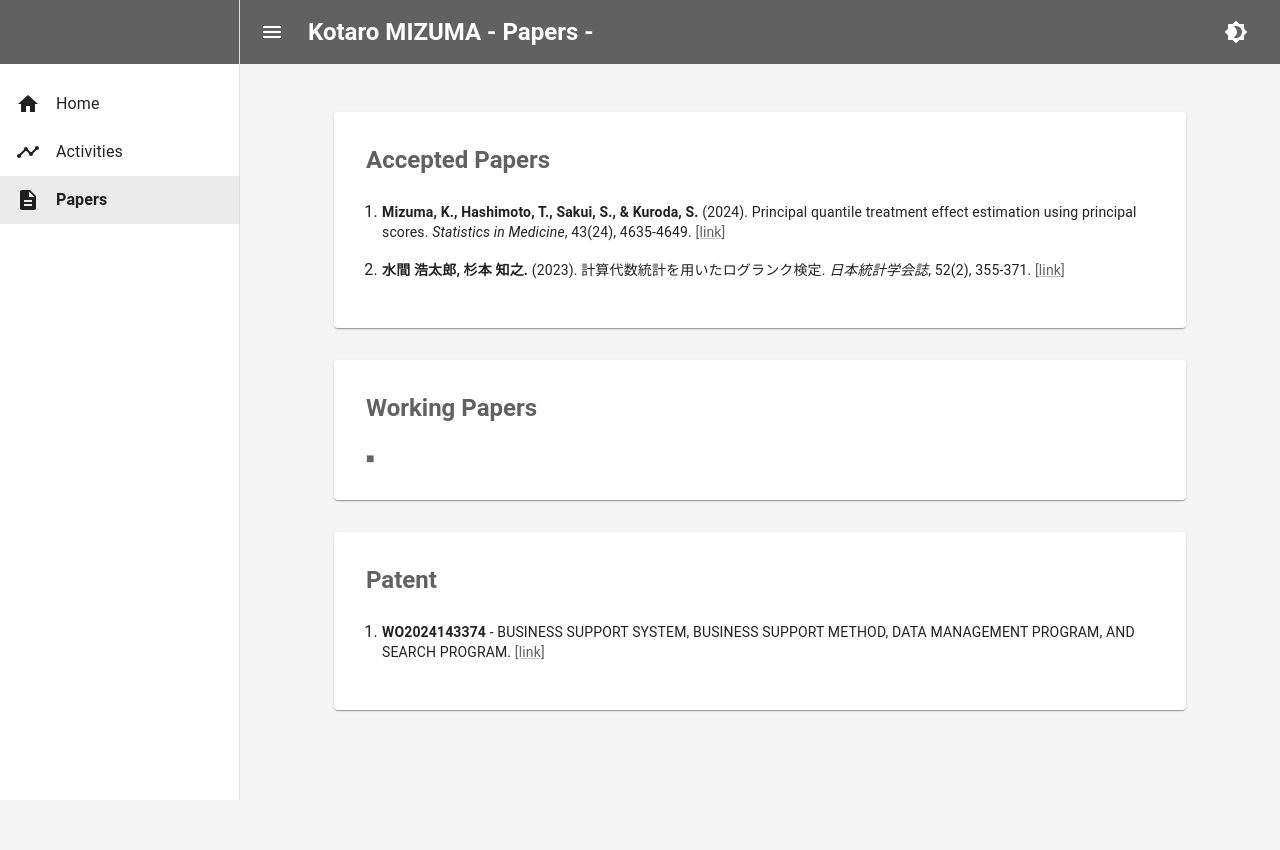
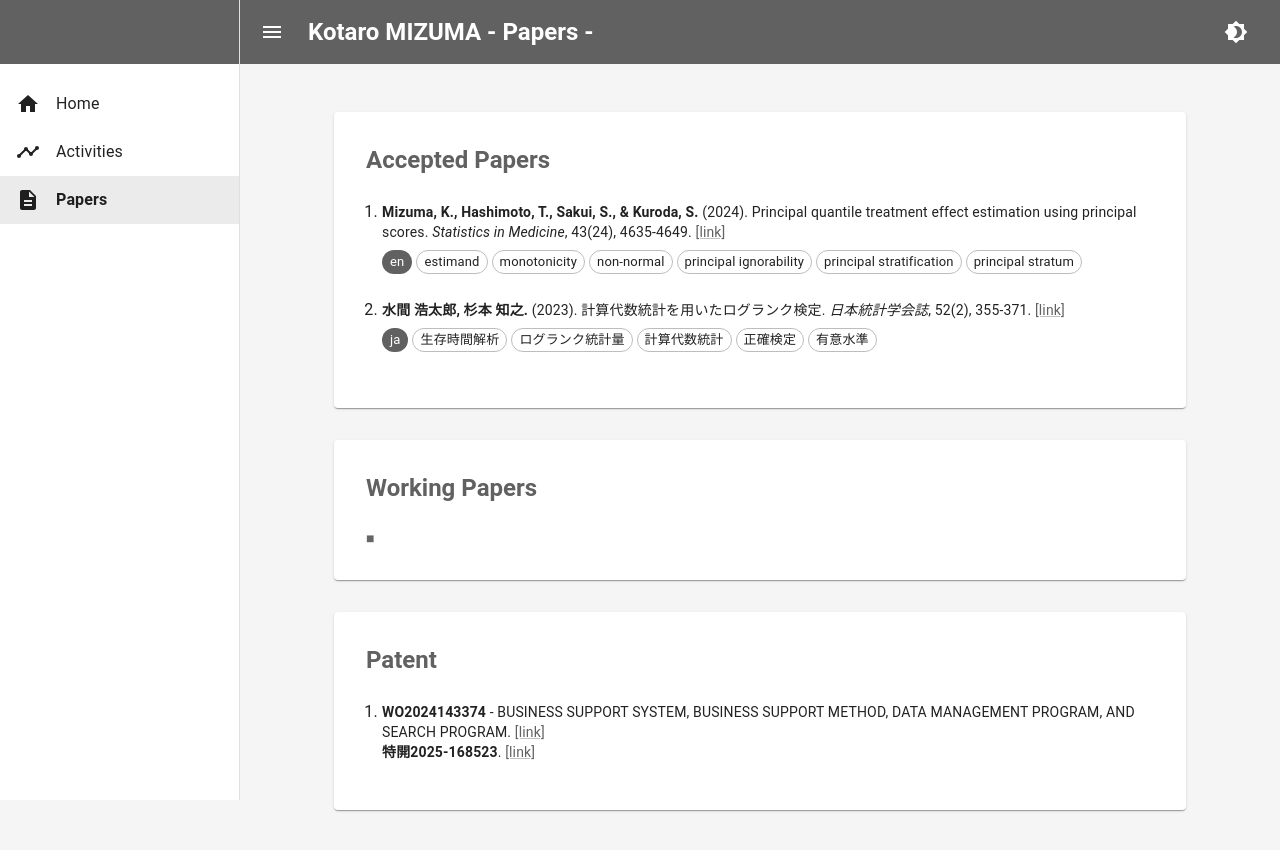
Before and after one commit to statkm/XM, a React (Vite) app: page /XM/papers in a window 1280 px wide. Shown: the top 850 px of the page. Before the commit the page ends 800 px from the top, so only its background shows below. Built offline with nearby package versions, Linux system fonts and the light colour scheme.

Commit message:
paper layout updated

```diff
--- a/src/components/Papers.jsx
+++ b/src/components/Papers.jsx
@@ -1,4 +1,5 @@
 import Box from '@mui/material/Box'
+import Chip from '@mui/material/Chip'
 import Container from '@mui/material/Container'
 import Link from '@mui/material/Link'
 import Paper from '@mui/material/Paper'
@@ -31,6 +32,15 @@ function Papers() {
                   [link]
                 </Link>
               </Typography>
+              <Box sx={{ display: 'flex', flexWrap: 'wrap', gap: 0.5, mt: 1 }}>
+                <Chip label="en" size="small" color="primary" sx={{ mb: 1 }} />
+                <Chip label="estimand" size="small" variant="outlined" />
+                <Chip label="monotonicity" size="small" variant="outlined" />
+                <Chip label="non-normal" size="small" variant="outlined" />
+                <Chip label="principal ignorability" size="small" variant="outlined" />
+                <Chip label="principal stratification" size="small" variant="outlined" />
+                <Chip label="principal stratum" size="small" variant="outlined" />
+              </Box>
             </Box>
 
             <Box component="li" sx={{ mb: 2 }}>
@@ -41,6 +51,14 @@ function Papers() {
                   [link]
                 </Link>
               </Typography>
+              <Box sx={{ display: 'flex', flexWrap: 'wrap', gap: 0.5, mt: 1 }}>
+                <Chip label="ja" size="small" color="primary" sx={{ mb: 1 }} />
+                <Chip label="生存時間解析" size="small" variant="outlined" />
+                <Chip label="ログランク統計量" size="small" variant="outlined" />
+                <Chip label="計算代数統計" size="small" variant="outlined" />
+                <Chip label="正確検定" size="small" variant="outlined" />
+                <Chip label="有意水準" size="small" variant="outlined" />
+              </Box>
             </Box>
           </Box>
         </Paper>
@@ -69,6 +87,11 @@ function Papers() {
                 <Link href="https://patentscope2.wipo.int/search/en/detail.jsf?docId=WO2024143374" target="_blank" rel="noopener">
                   [link]
                 </Link>
+                <br />
+                <strong>特開2025-168523</strong>.{' '}
+                <Link href="https://www.j-platpat.inpit.go.jp/c1801/PU/JP-2025-168523/11/ja" target="_blank" rel="noopener">
+                  [link]
+                </Link>
               </Typography>
             </Box>
           </Box>
```
